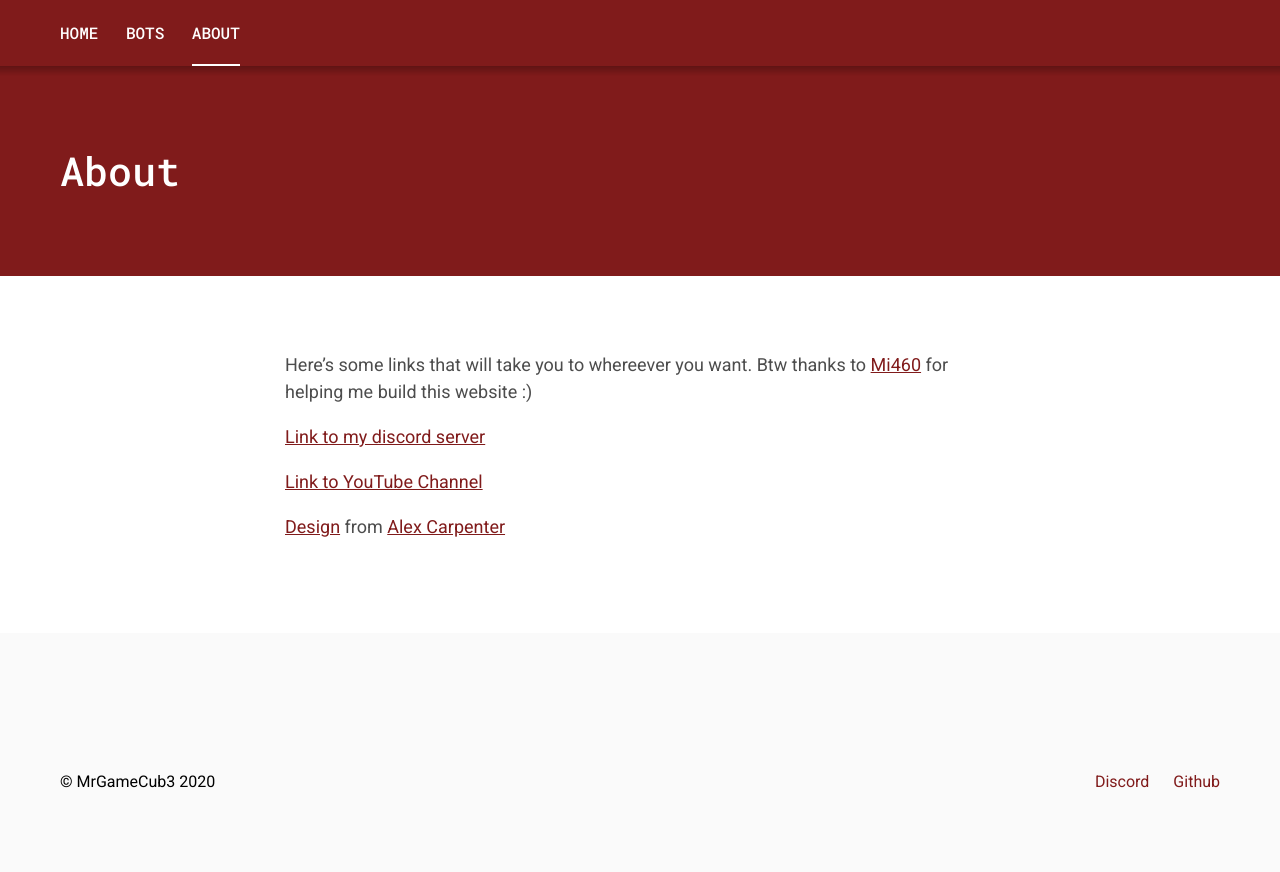
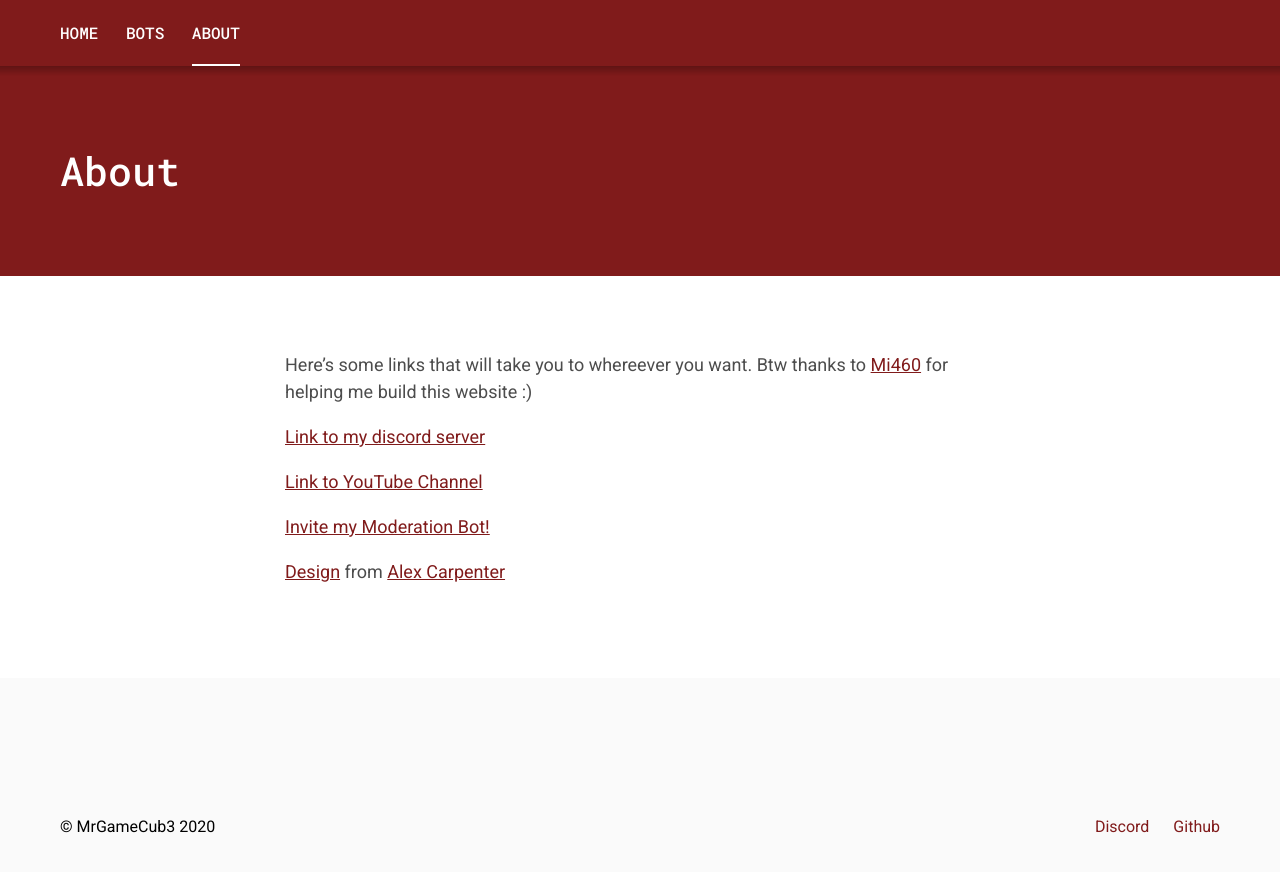
Before and after one commit to mrgamecub3/mrgamecub3.github.io, a Jekyll site: the page built from _pages/about.markdown, in a window 1280 px wide and 978 px high. Shown: the top 872 px of the window. Built offline with Jekyll 4.4.1, drawn with Linux system fonts in a browser that asks for light colours.

Commit message:
Update about.markdown

```diff
--- a/_pages/about.markdown
+++ b/_pages/about.markdown
@@ -13,6 +13,8 @@ Here's some links that will take you to whereever you want. Btw thanks to [Mi460
 
 [Link to YouTube Channel][youtube]
 
+[Invite my Moderation Bot!][modbot]
+
 [Design][mjt] from [Alex Carpenter][ac]
 
 [mi460]: https://mi460.dev
```
Also changed, not shown: other parts of _pages/about.markdown (+1 -0 lines).
